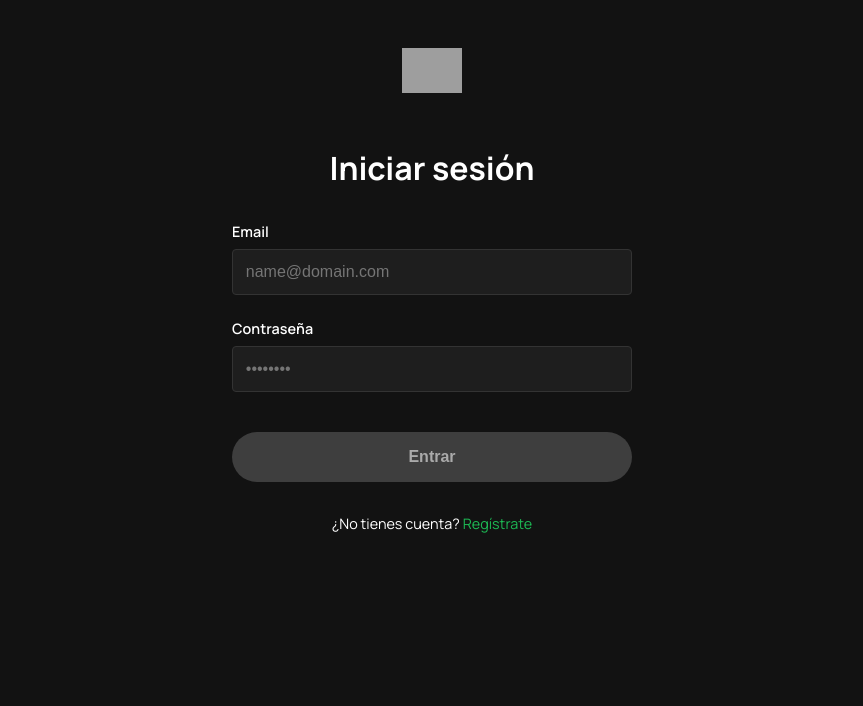
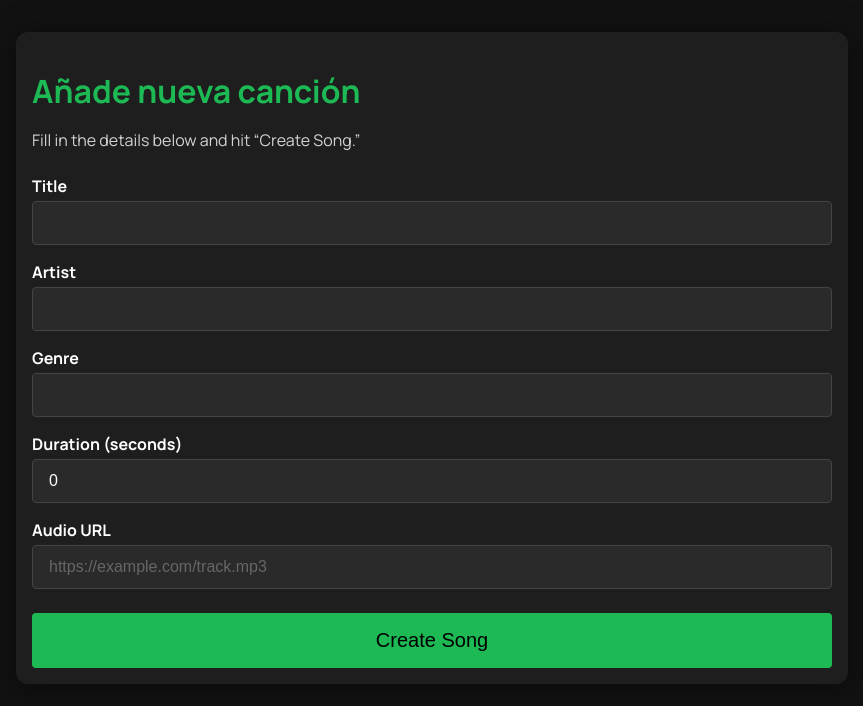
Before and after one commit to joel-casado/musicApp, an Angular app in the folder frontend/melodynest-ui/: page /song/new in a window 1280 px wide. Before the commit this address led to /login. Shown: the top 706 px of the page, without its empty margins (208-1071 px from the left). Built offline with nearby package versions, Linux system fonts and the light colour scheme; grey boxes are pictures that could not be loaded.

Commit message:
creado la parte de crear cancion y conectado a backend

```diff
--- a/frontend/melodynest-ui/src/app/app.routes.ts
+++ b/frontend/melodynest-ui/src/app/app.routes.ts
@@ -5,6 +5,7 @@ import { DashboardComponent }        from './dashboard/dashboard.component';
 import { CreatePlaylistComponent }   from './pages/create-playlist/create-playlist.component';
 import { authGuard }                 from './auth/auth.guard';
 import { CreateUserComponent }       from './create-user/create-user.component';
+import { CreateSongComponent }       from './pages/create-song/create-song.component';
 
 export const Routes: Route[] = [
   // raíz a login
@@ -17,6 +18,8 @@ export const Routes: Route[] = [
   // rutas protegidas
   { path: 'dashboard',     component: DashboardComponent,     canActivate: [ authGuard ] },
   { path: 'playlist/new',  component: CreatePlaylistComponent, canActivate: [ authGuard ] },
+  // crear cancion
+  { path: 'song/new', component: CreateSongComponent },
 
 
   // wildcard al login
--- /dev/null
+++ b/frontend/melodynest-ui/src/app/pages/create-song/create-song.component.css
@@ -0,0 +1,61 @@
+/* Contenedor general */
+.create-song-wrapper {
+  max-width: 800px;
+  margin: 2rem auto;
+  padding: 1rem;
+  background: #1e1e1e;
+  border-radius: 12px;
+  box-shadow: 0 4px 30px rgba(0, 0, 0, 0.5);
+  color: #fff;
+}
+
+/* Cabecera */
+.create-song-wrapper .header h1 {
+  font-size: 2rem;
+  margin-bottom: 0.5rem;
+  color: #1db954;
+}
+.create-song-wrapper .header p {
+  margin-bottom: 1.5rem;
+  opacity: 0.8;
+}
+
+/* Formulario */
+.song-form .field {
+  display: flex;
+  flex-direction: column;
+  margin-bottom: 1rem;
+}
+.song-form .field label {
+  font-weight: bold;
+  margin-bottom: 0.25rem;
+}
+.song-form .field input {
+  padding: 0.75rem 1rem;
+  background: #2a2a2a;
+  border: 1px solid #444;
+  border-radius: 4px;
+  color: #fff;
+  font-size: 1rem;
+}
+.song-form .field input::placeholder {
+  color: #666;
+}
+
+/* Botón grande */
+.save-btn {
+  display: block;
+  width: 100%;
+  padding: 1rem;
+  margin-top: 1.5rem;
+  background: #1db954;
+  color: #000;
+  border: none;
+  border-radius: 4px;
+  font-size: 1.25rem;
+  cursor: pointer;
+  transition: background 0.2s ease;
+}
+.save-btn:hover {
+  background: #1db954;
+}
--- /dev/null
+++ b/frontend/melodynest-ui/src/app/pages/create-song/create-song.component.html
@@ -0,0 +1,64 @@
+<div class="create-song-wrapper">
+  <div class="header">
+    <h1>Añade nueva canción</h1>
+    <p>Fill in the details below and hit “Create Song.”</p>
+  </div>
+
+  <form class="song-form" (ngSubmit)="onSubmit()">
+    <div class="field">
+      <label for="title">Title</label>
+      <input
+        type="text"
+        id="title"
+        name="title"
+        [(ngModel)]="title"
+        required
+      />
+    </div>
+
+    <div class="field">
+      <label for="artist">Artist</label>
+      <input
+        type="text"
+        id="artist"
+        name="artist"
+        [(ngModel)]="artist"
+        required
+      />
+    </div>
+
+    <div class="field">
+      <label for="genre">Genre</label>
+      <input
+        type="text"
+        id="genre"
+        name="genre"
+        [(ngModel)]="genre"
+      />
+    </div>
+
+    <div class="field">
+      <label for="duration">Duration (seconds)</label>
+      <input
+        type="number"
+        id="duration"
+        name="duration"
+        [(ngModel)]="duration"
+        min="0"
+      />
+    </div>
+
+    <div class="field">
+      <label for="url">Audio URL</label>
+      <input
+        type="url"
+        id="url"
+        name="url"
+        [(ngModel)]="url"
+        placeholder="https://example.com/track.mp3"
+      />
+    </div>
+
+    <button type="submit" class="save-btn">Create Song</button>
+  </form>
+</div>
--- /dev/null
+++ b/frontend/melodynest-ui/src/app/pages/create-song/create-song.component.ts
@@ -0,0 +1,55 @@
+import { Component } from '@angular/core';
+import { CommonModule } from '@angular/common';
+import { FormsModule } from '@angular/forms';
+// Update the path below to the correct relative path where songs.service.ts exists
+import { SongsService, Song } from '../../songs/songs.service';
+import { Router } from '@angular/router';
+
+@Component({
+  standalone: true,
+  selector: 'app-create-song',
+  imports: [CommonModule, FormsModule],
+  templateUrl: './create-song.component.html',
+  styleUrls: ['./create-song.component.css']
+})
+export class CreateSongComponent {
+  title    = '';
+  artist   = '';
+  genre    = '';
+  duration = 0;
+  url      = '';
+  error    = '';
+
+  constructor(
+    private songsService: SongsService,
+    private router: Router
+  ) {}
+
+  onSubmit() {
+    // chequeos mínimos
+    if (!this.title.trim() || !this.artist.trim() || !this.url.trim()) {
+      this.error = 'Title, artist y URL son obligatorios';
+      return;
+    }
+
+    const newSong: Song = {
+      title: this.title,
+      artist: this.artist,
+      genre: this.genre,
+      duration: this.duration,
+      url: this.url
+    };
+
+    this.songsService.create(newSong).subscribe({
+      next: song => {
+        console.log('Canción creada', song);
+        // redirige al dashboard o limpia el form:
+        this.router.navigate(['/dashboard']);
+      },
+      error: err => {
+        console.error(err);
+        this.error = err.error?.message || 'No se pudo crear la canción';
+      }
+    });
+  }
+}
--- /dev/null
+++ b/frontend/melodynest-ui/src/app/songs/songs.service.ts
@@ -0,0 +1,27 @@
+import { Injectable } from '@angular/core';
+import { HttpClient } from '@angular/common/http';
+import { Observable } from 'rxjs';
+
+export interface Song {
+  _id?: string;
+  title: string;
+  artist: string;
+  genre: string;
+  duration: number;
+  url: string;
+}
+
+@Injectable({ providedIn: 'root' })
+export class SongsService {
+  private apiUrl = 'http://localhost:5000/api/songs';
+
+  constructor(private http: HttpClient) {}
+
+  create(song: Song): Observable<Song> {
+    return this.http.post<Song>(this.apiUrl, song);
+  }
+
+  list(): Observable<Song[]> {
+    return this.http.get<Song[]>(this.apiUrl);
+  }
+}
```
Also changed, not shown: 2 other files (tests, documents, lock files or other folders).
